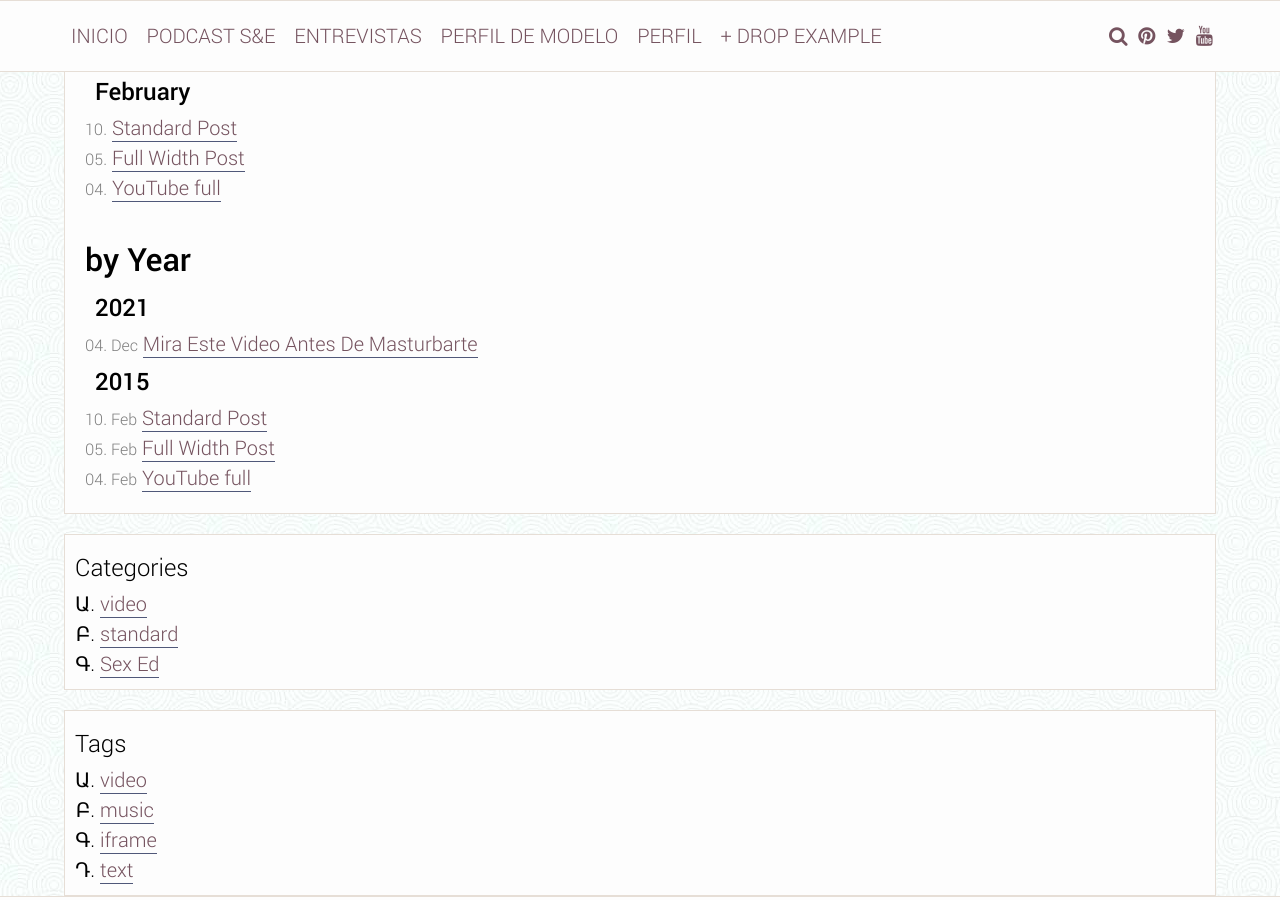
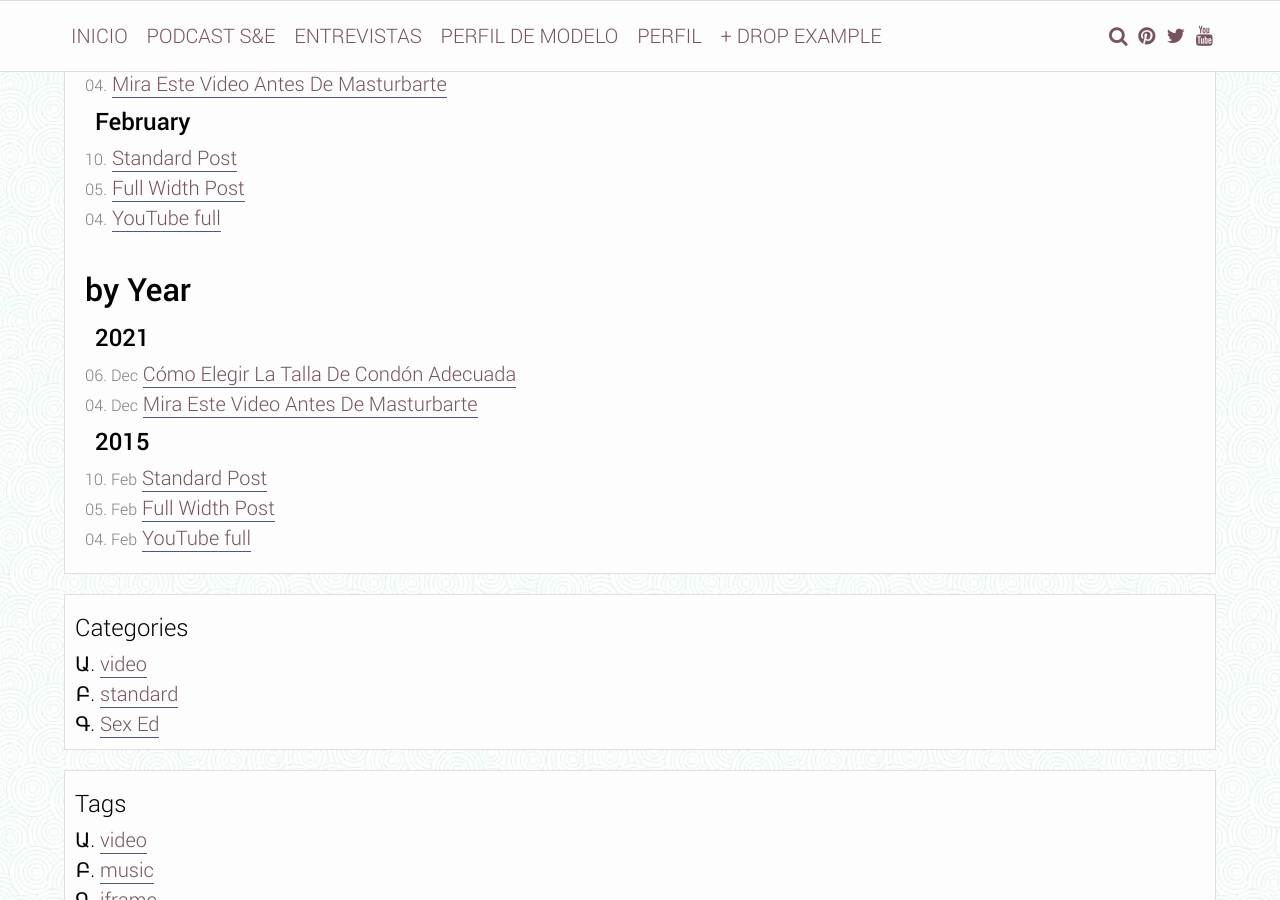
Before and after one commit to Caballerodeleros/-Caballerodeleros.github.io, a Jekyll site: the page built from archive/index.md, in a window 1280 px wide and 900 px high, scrolled down 262 px. Built offline with Jekyll 4.4.1, drawn with Linux system fonts in a browser that asks for light colours.

Commit message:
Update 2021-12-06-condon.md

```diff
--- a/_posts/ 2021-12-06-condon.md
+++ b/_posts/2021-12-06-condon.md
@@ -2,7 +2,7 @@
 author: Caballero Del Eros
 type: vimeo
 vimeo-embed: <iframe src="https://www.pornhub.com/embed/ph610a1ca9574f5" frameborder="0" width="500" height="281" scrolling="no" allowfullscreen></iframe>
-title: Mira Este Video Antes De Masturbarte
+title: Cómo Elegir La Talla De Condón Adecuada
 homedisplay: iframe
 tags: [video, iframe]
 category: [Sex Ed]
```
